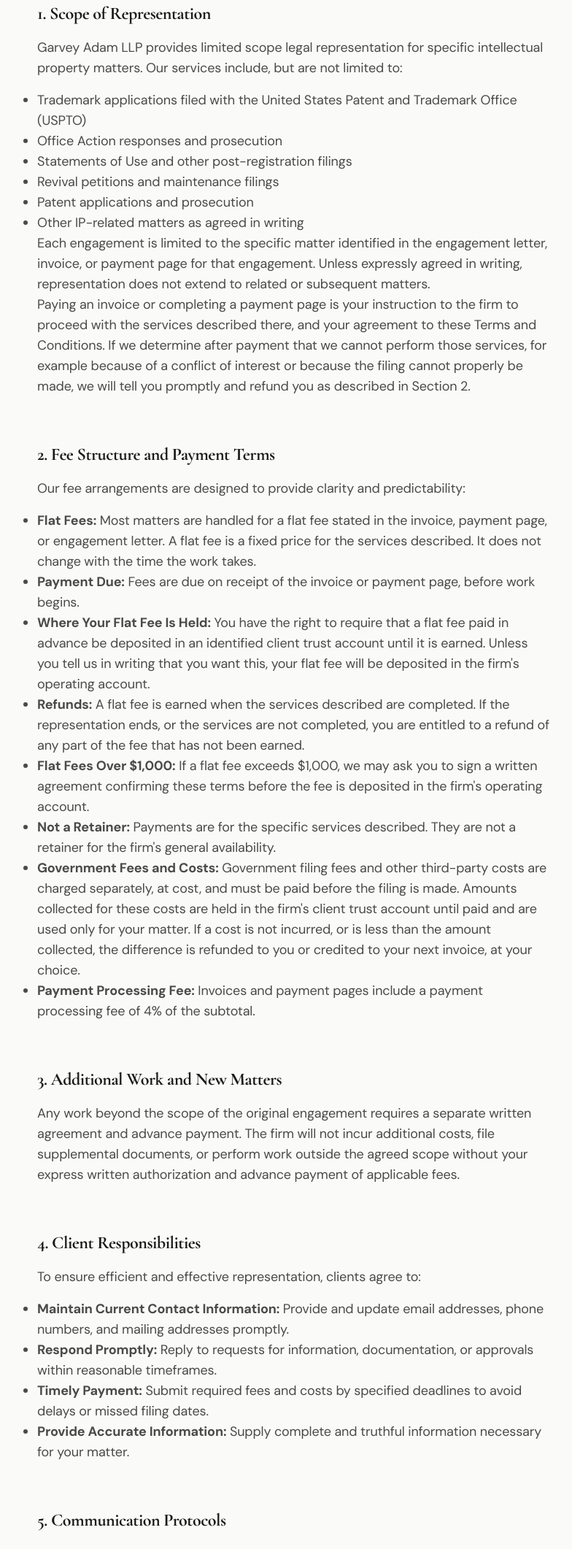
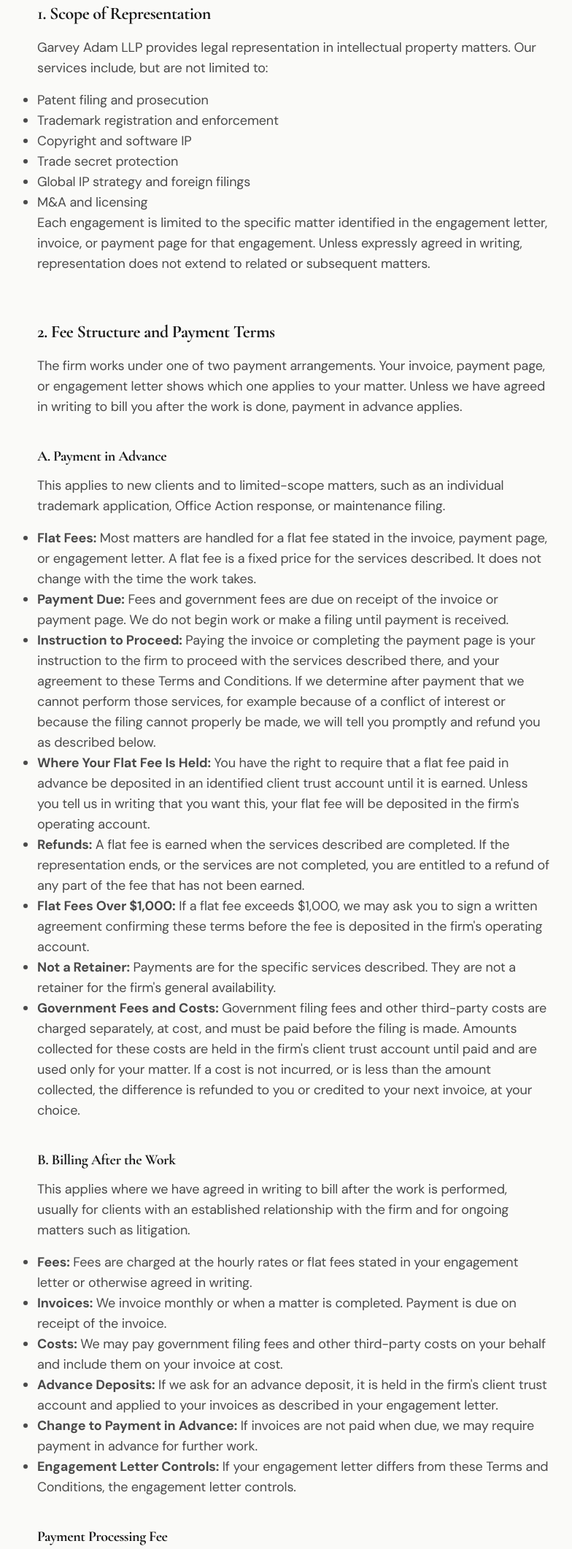
Before and after one commit to garveyadam/garveyadam, a plain HTML site: page terms.html in a window 1280 px wide. Shown: the part 477-2599 px from the top of the page at 73% size, without its empty margins (237-1021 px from the left). Drawn offline with nearby package versions, Linux system fonts and the light colour scheme.

Commit message:
Update terms: two payment arrangements, scope list, processing fee
Co-Authored-By: Claude Fable 5.2 <noreply@anthropic.com>
Claude-Session: https://claude.ai/code/session_014edF5NfSQuhqXPN5ESk5U6

```diff
--- a/terms.html
+++ b/terms.html
@@ -53,7 +53,7 @@
     <div class="max-w-3xl mx-auto px-5 sm:px-8">
 
       <h1 class="text-4xl sm:text-5xl mb-6">Terms & Conditions</h1>
-      <p class="text-sm uppercase tracking-widest mb-12 text-subdued">Last Updated: November 12, 2026</p>
+      <p class="text-sm uppercase tracking-widest mb-12 text-subdued">Last Updated: November 13, 2026</p>
 
       <div class="space-y-8 text-lg leading-relaxed text-muted">
 
@@ -64,45 +64,65 @@
         <section>
           <h2 class="text-2xl font-bold mb-4 mt-16" style="color: var(--charcoal);">1. Scope of Representation</h2>
           <p class="mb-4">
-            Garvey Adam LLP provides limited scope legal representation for specific intellectual property matters. Our services include, but are not limited to:
+            Garvey Adam LLP provides legal representation in intellectual property matters. Our services include, but are not limited to:
           </p>
           <ul class="list-disc pl-5 space-y-2">
-            <li>Trademark applications filed with the United States Patent and Trademark Office (USPTO)</li>
-            <li>Office Action responses and prosecution</li>
-            <li>Statements of Use and other post-registration filings</li>
-            <li>Revival petitions and maintenance filings</li>
-            <li>Patent applications and prosecution</li>
-            <li>Other IP-related matters as agreed in writing</li>
+            <li>Patent filing and prosecution</li>
+            <li>Trademark registration and enforcement</li>
+            <li>Copyright and software IP</li>
+            <li>Trade secret protection</li>
+            <li>Global IP strategy and foreign filings</li>
+            <li>M&amp;A and licensing</li>
           </ul>
           <p class="mt-4">
             Each engagement is limited to the specific matter identified in the engagement letter, invoice, or payment page for that engagement. Unless expressly agreed in writing, representation does not extend to related or subsequent matters.
-          </p>
-          <p class="mt-4">
-            Paying an invoice or completing a payment page is your instruction to the firm to proceed with the services described there, and your agreement to these Terms and Conditions. If we determine after payment that we cannot perform those services, for example because of a conflict of interest or because the filing cannot properly be made, we will tell you promptly and refund you as described in Section 2.
           </p>
         </section>
 
         <section>
           <h2 class="text-2xl font-bold mb-4 mt-16" style="color: var(--charcoal);">2. Fee Structure and Payment Terms</h2>
           <p class="mb-4">
-            Our fee arrangements are designed to provide clarity and predictability:
+            The firm works under one of two payment arrangements. Your invoice, payment page, or engagement letter shows which one applies to your matter. Unless we have agreed in writing to bill you after the work is done, payment in advance applies.
+          </p>
+
+          <h3 class="text-xl font-bold mb-3 mt-10" style="color: var(--charcoal);">A. Payment in Advance</h3>
+          <p class="mb-4">
+            This applies to new clients and to limited-scope matters, such as an individual trademark application, Office Action response, or maintenance filing.
           </p>
           <ul class="list-disc pl-5 space-y-2">
             <li><strong>Flat Fees:</strong> Most matters are handled for a flat fee stated in the invoice, payment page, or engagement letter. A flat fee is a fixed price for the services described. It does not change with the time the work takes.</li>
-            <li><strong>Payment Due:</strong> Fees are due on receipt of the invoice or payment page, before work begins.</li>
+            <li><strong>Payment Due:</strong> Fees and government fees are due on receipt of the invoice or payment page. We do not begin work or make a filing until payment is received.</li>
+            <li><strong>Instruction to Proceed:</strong> Paying the invoice or completing the payment page is your instruction to the firm to proceed with the services described there, and your agreement to these Terms and Conditions. If we determine after payment that we cannot perform those services, for example because of a conflict of interest or because the filing cannot properly be made, we will tell you promptly and refund you as described below.</li>
             <li><strong>Where Your Flat Fee Is Held:</strong> You have the right to require that a flat fee paid in advance be deposited in an identified client trust account until it is earned. Unless you tell us in writing that you want this, your flat fee will be deposited in the firm's operating account.</li>
             <li><strong>Refunds:</strong> A flat fee is earned when the services described are completed. If the representation ends, or the services are not completed, you are entitled to a refund of any part of the fee that has not been earned.</li>
             <li><strong>Flat Fees Over $1,000:</strong> If a flat fee exceeds $1,000, we may ask you to sign a written agreement confirming these terms before the fee is deposited in the firm's operating account.</li>
             <li><strong>Not a Retainer:</strong> Payments are for the specific services described. They are not a retainer for the firm's general availability.</li>
             <li><strong>Government Fees and Costs:</strong> Government filing fees and other third-party costs are charged separately, at cost, and must be paid before the filing is made. Amounts collected for these costs are held in the firm's client trust account until paid and are used only for your matter. If a cost is not incurred, or is less than the amount collected, the difference is refunded to you or credited to your next invoice, at your choice.</li>
-            <li><strong>Payment Processing Fee:</strong> Invoices and payment pages include a payment processing fee of 4% of the subtotal.</li>
           </ul>
+
+          <h3 class="text-xl font-bold mb-3 mt-10" style="color: var(--charcoal);">B. Billing After the Work</h3>
+          <p class="mb-4">
+            This applies where we have agreed in writing to bill after the work is performed, usually for clients with an established relationship with the firm and for ongoing matters such as litigation.
+          </p>
+          <ul class="list-disc pl-5 space-y-2">
+            <li><strong>Fees:</strong> Fees are charged at the hourly rates or flat fees stated in your engagement letter or otherwise agreed in writing.</li>
+            <li><strong>Invoices:</strong> We invoice monthly or when a matter is completed. Payment is due on receipt of the invoice.</li>
+            <li><strong>Costs:</strong> We may pay government filing fees and other third-party costs on your behalf and include them on your invoice at cost.</li>
+            <li><strong>Advance Deposits:</strong> If we ask for an advance deposit, it is held in the firm's client trust account and applied to your invoices as described in your engagement letter.</li>
+            <li><strong>Change to Payment in Advance:</strong> If invoices are not paid when due, we may require payment in advance for further work.</li>
+            <li><strong>Engagement Letter Controls:</strong> If your engagement letter differs from these Terms and Conditions, the engagement letter controls.</li>
+          </ul>
+
+          <h3 class="text-xl font-bold mb-3 mt-10" style="color: var(--charcoal);">Payment Processing Fee</h3>
+          <p>
+            Under either arrangement, invoices and payment pages that can be paid online include a payment processing fee of 4% of the subtotal.
+          </p>
         </section>
 
         <section>
           <h2 class="text-2xl font-bold mb-4 mt-16" style="color: var(--charcoal);">3. Additional Work and New Matters</h2>
           <p>
-            Any work beyond the scope of the original engagement requires a separate written agreement and advance payment. The firm will not incur additional costs, file supplemental documents, or perform work outside the agreed scope without your express written authorization and advance payment of applicable fees.
+            Work beyond the scope of the original engagement requires your written authorization. Where your matter is on payment in advance, it also requires a separate invoice or payment page and advance payment of the applicable fees and costs.
           </p>
         </section>
 
```
